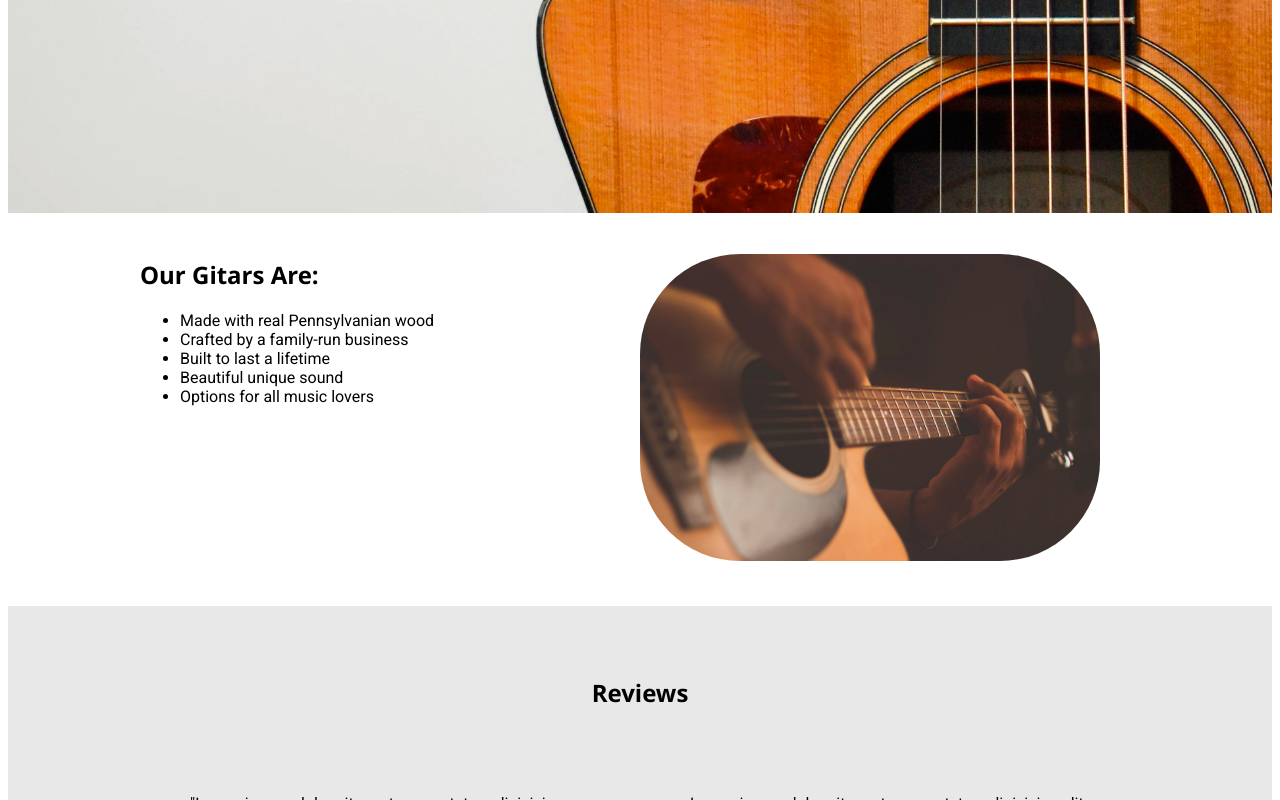
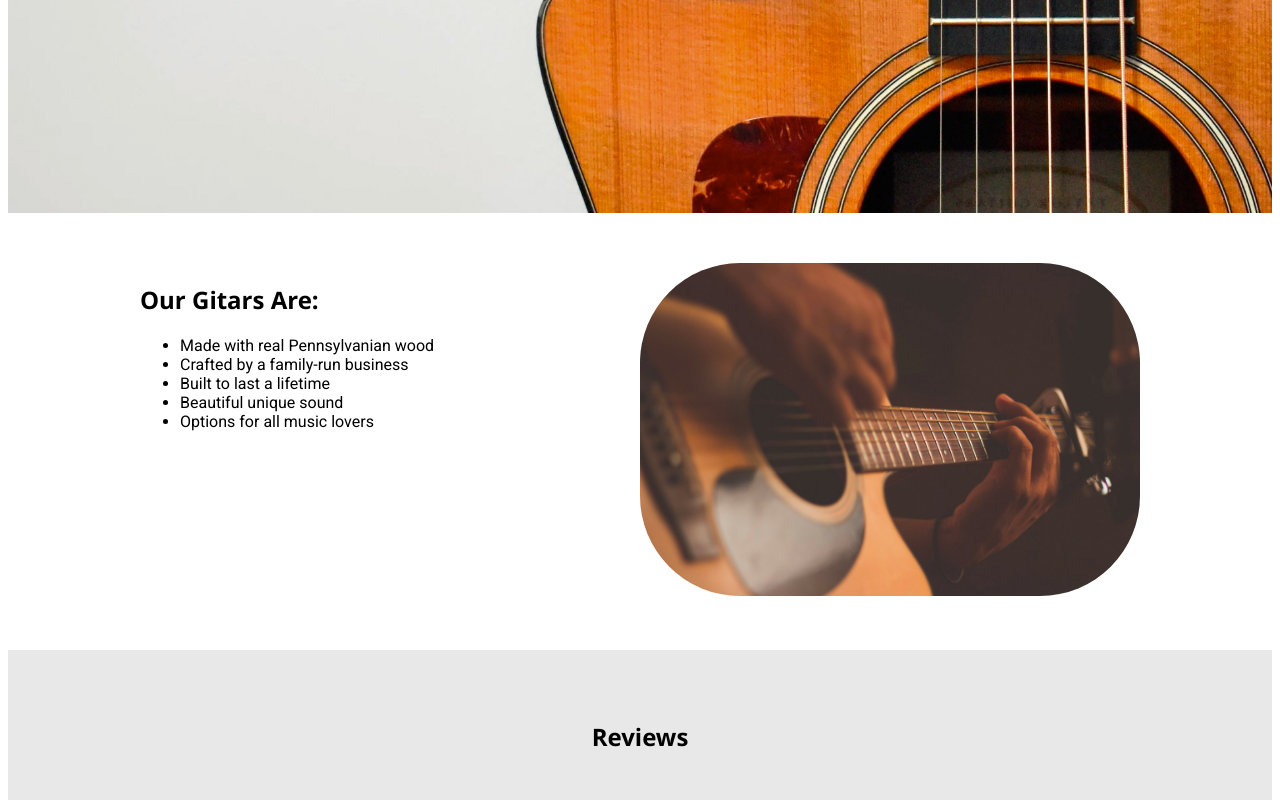
Before and after one commit to maleneivy/guitarkings, a plain HTML site: page index.html in a window 1280 px wide. Shown: the part 406-1206 px from the top of the page. Drawn offline with Linux system fonts and the light colour scheme; a web font is replaced by a local one.

Commit message:
fixed issues with flexbox and images

```diff
--- a/index.html
+++ b/index.html
@@ -45,9 +45,9 @@
                     <li>Options for all music lovers</li>
                 </ul>
             </div>
-            <figure class="selling-points__images">
-                <img src="images/home-info.jpg" alt="Hand Strumming Guitar" />
-            </figure>
+            <div>
+                <img class="selling-points__images" src="images/home-info.jpg" alt="Hand Strumming Guitar" />
+            </div>
         </section>
 
         <section class="reviews">
--- a/styles/styles.css
+++ b/styles/styles.css
@@ -103,13 +103,8 @@ footer {
 
 }
 
-.selling-points__images > * {
-    border-radius: 100px;
-    width: 100%;
-}
-
 .selling-points {
-    margin: 25px auto;
+    margin: 50px auto;
 }
 
 .selling-points,
@@ -121,6 +116,11 @@ footer {
 .selling-points > *,
 .reviews__content > * {
     flex: 1;
+}
+
+.selling-points__images {
+    border-radius: 100px;
+    width: 100%;
 }
 
 .reviews {
@@ -205,9 +205,7 @@ margin: auto;
 
 .product-image__thumbnails {
     display: flex;
-    width: 23.5%;
     gap: 10px;
-    margin-top: 5px;
 }
 
 .product-specific__price {
```
Also changed, not shown: guitars/adirondack.html (+8 -0 lines).
